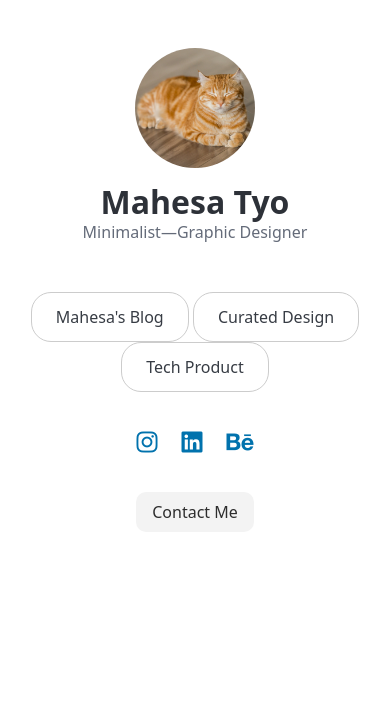
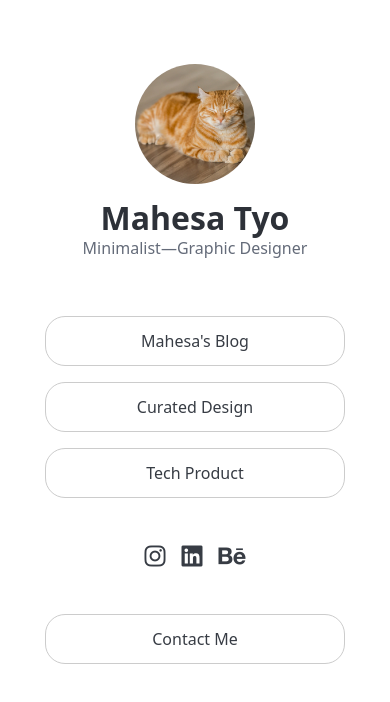
Before and after one commit to calledmahessss/link-in-bio, a plain HTML site: page index.html in a window 390 px wide. Drawn offline with nearby package versions, Linux system fonts and the light colour scheme.

Commit message:
mobile responsive

```diff
--- a/index.html
+++ b/index.html
@@ -2,19 +2,16 @@
 <html lang="en">
 <head>
   <meta charset="UTF-8" />
+  <meta name="viewport" content="width=device-width, initial-scale=1.0" />
   <title>Mahesa Links</title>
-  <link
-    rel="stylesheet"
-    href="https://cdn.jsdelivr.net/npm/@picocss/pico@2/css/pico.css"
-/>
-    <link
-    rel="stylesheet"
-    href="https://cdnjs.cloudflare.com/ajax/libs/font-awesome/6.5.0/css/all.min.css"
-  />
+
+  <link rel="stylesheet" href="https://cdn.jsdelivr.net/npm/@picocss/pico@2/css/pico.css" />
+  <link rel="stylesheet" href="https://cdnjs.cloudflare.com/ajax/libs/font-awesome/6.5.0/css/all.min.css" />
 
   <style>
     body {
       text-align: center;
+      padding: 1rem;
     }
 
     .header {
@@ -32,67 +29,62 @@
       object-fit: cover;
     }
 
-    .header hgroup{
-        gap: 1rem;
+    .btn-link {
+      display: inline-block;
+      padding: 0.75rem 1.5rem;
+      margin: 0.5rem auto;
+      border: 1px solid #ccc;
+      border-radius: 20px;
+      background: transparent;
+      color: inherit;
+      text-decoration: none;
+      transition: all 0.3s ease;
     }
 
-    /* Boxed Links */
-    .link-button {
-      display: inline-block;
-      text-decoration: none;
-      padding: 0.75rem 1.5rem;
-      border: 1px solid #ccc;
-      border-radius: 20px;
-      transition: all 0.3s ease;
-      color: inherit;
-    }
-
-    .link-button:hover {
+    .btn-link:hover {
       background-color: #f3f3f3;
       color: #2d2d2d;
       border-color: #5399f6;
       transform: scale(1.2);
     }
 
-    /* Social Icons Row */
     .socials {
       display: flex;
       justify-content: center;
       gap: 1.5rem;
-      margin-top: 2rem;
+      margin: 2rem 0;
     }
 
     .socials a {
       font-size: 1.5rem;
-      text-decoration: none;
+      color: inherit;
+      transition: transform 0.2s ease;
+    }
+
+    .socials a:hover {
+      transform: scale(1.2);
     }
 
     .mail {
-        display: inline-block;
-        text-decoration: none;
-
-        padding: 0.5rem 1rem;
-        background-color: #f3f3f3;
-        border-radius: 10px;
-        transition: all 0.3s ease;
-
-        text-decoration: none;
-        font-weight: normal;
-        color: #2d2d2d;
-
-        margin-top: 1rem; margin-bottom: 1rem;
+      margin: 2rem 0;
     }
 
-    .mail:hover {
-      border-color: #5399f6;
-      transform: scale(1.2);
+    @media (max-width: 600px) {
+      .btn-link {
+        width: 100%;
+        max-width: 300px;
       }
 
+      .socials {
+        flex-wrap: wrap;
+        gap: 1rem;
+      }
+    }
   </style>
 </head>
 <body>
   <main class="container">
-    <!-- Profile Section -->
+    <!-- Profile -->
     <section class="header">
       <img src="./cat.jpg" alt="Profile Picture" />
       <hgroup>
@@ -103,27 +95,12 @@
 
     <!-- Main Links -->
     <section>
-      <a
-        href="https://blog.halomahesa.my.id"
-        target="_blank"
-        class="link-button"
-        >Mahesa's Blog</a
-      >
-      <a
-        href="https://blog.halomahesa.my.id"
-        target="_blank"
-        class="link-button"
-        >Curated Design</a
-      >
-      <a
-        href="https://blog.halomahesa.my.id"
-        target="_blank"
-        class="link-button"
-        >Tech Product</a
-      >
+      <a href="https://blog.halomahesa.my.id" target="_blank" class="btn-link">Mahesa's Blog</a>
+      <a href="https://blog.halomahesa.my.id" target="_blank" class="btn-link">Curated Design</a>
+      <a href="https://blog.halomahesa.my.id" target="_blank" class="btn-link">Tech Product</a>
     </section>
 
-    <!-- Social Media Icons -->
+    <!-- Social Media -->
     <section class="socials">
       <a href="https://instagram.com/nomadwooork" target="_blank"><i class="fab fa-instagram"></i></a>
       <a href="https://linkedin.com" target="_blank"><i class="fab fa-linkedin"></i></a>
@@ -131,12 +108,8 @@
     </section>
 
     <!-- Footer -->
-    <footer class="footer">
-        <a
-        href="mailto:mail@halomahesa.my.id"
-        target="_blank"
-        class="mail"
-        >Contact Me</a>
+    <footer class="mail">
+      <a href="mailto:mail@halomahesa.my.id" target="_blank" class="btn-link">Contact Me</a>
     </footer>
   </main>
 </body>
```
Lines whose indentation alone changed are shown as unchanged.
